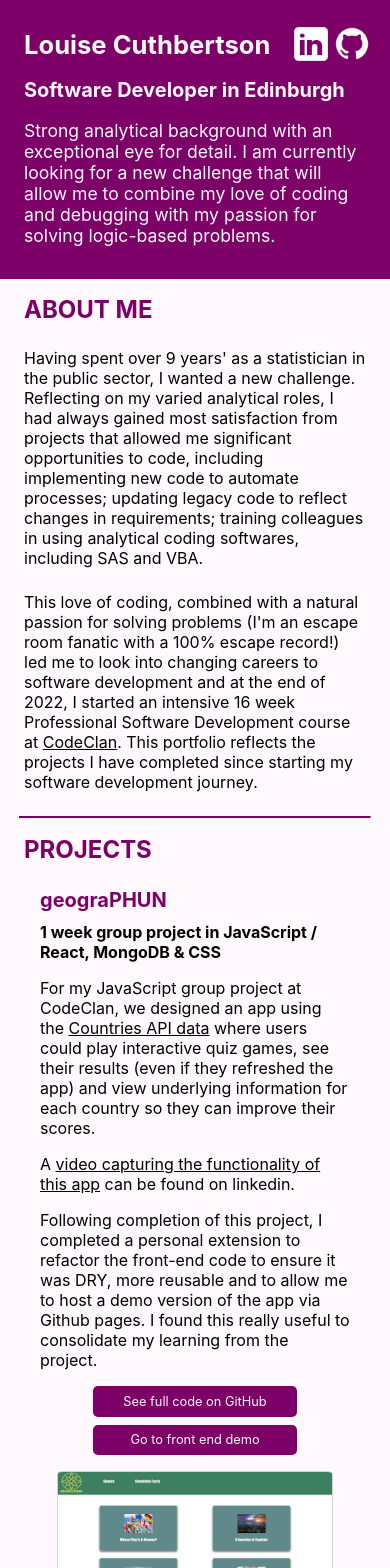
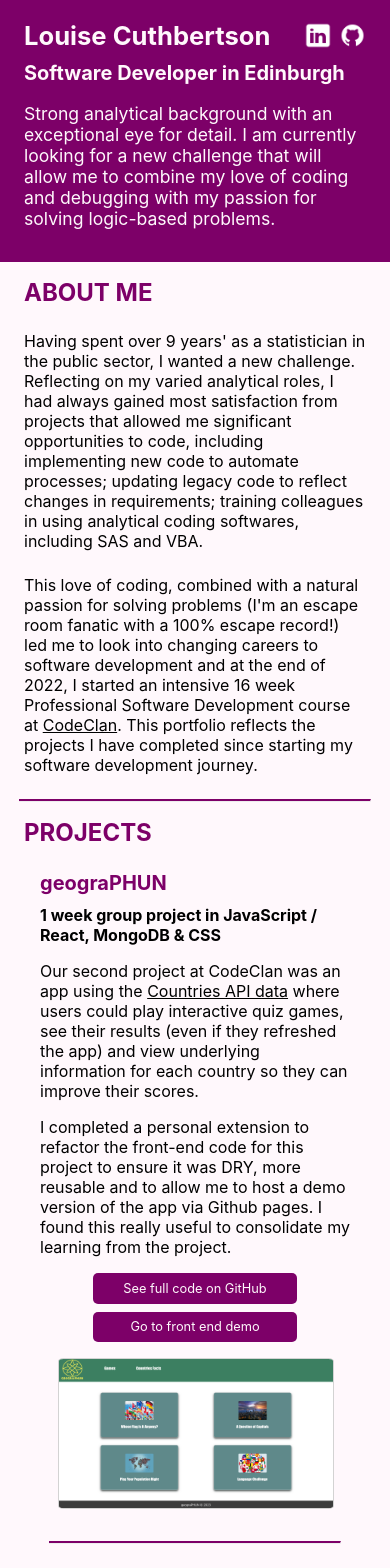
Before and after one commit to louise3112/portfolio_app, a React (Create React App) app: page / in a window 390 px wide. Shown: the top 1568 px of the page. Built offline with nearby package versions, Linux system fonts and the light colour scheme.

Commit message:
improved link buttons and media queries

```diff
--- a/src/components/Header.js
+++ b/src/components/Header.js
@@ -1,5 +1,6 @@
 import linkedinIcon from "../images/linkedinIcon.png"
 import githubIcon from "../images/githubIcon.png"
+// <a target="_blank" href="https://icons8.com/icon/3tC9EQumUAuq/github">GitHub</a> icon by <a target="_blank" href="https://icons8.com">Icons8</a>
 
 import styled from "styled-components"
 
@@ -8,23 +9,18 @@ const HeaderSection = styled.div`
     color: #fff8fc;
     padding: 1.75em 4em 1em 4em;
     display: grid;
-    grid-template-columns: 80% 10% 10%;
+    grid-template-columns: 80% 9% 2% 9%;
     grid-template-areas:
-        "heading linkedin github"
-        "subheading linkedin github"
-        "text text text";
+        "heading linkedin . github"
+        "subheading linkedin . github"
+        "text text text text";
 
-    @media only screen and (max-width: 900px) {
+    @media only screen and (max-width: 1000px) {
         padding: 1.25em 1.5em 1em 1.5em;
-        grid-template-columns: 75% 10% 5% 10%;
-        grid-template-areas:
-            "heading linkedin . github"
-            "subheading linkedin . github"
-            "text text text text";
     }
 
-    @media only screen and (max-width: 635px) {
-        grid-template-columns: 76% 4% 8% 4% 8%;
+    @media only screen and (max-width: 550px) {
+        grid-template-columns: 80% 2% 8% 2% 8%;
         grid-template-areas:
             "heading . linkedin . github"
             "subheading subheading subheading subheading subheading"
@@ -62,18 +58,7 @@ const HeaderLinkedin = styled.a`
 `
 
 const LinkedinImg = styled.img`
-    height: 4em;
-    width: 4em;
-
-    @media only screen and (max-width: 700px) {
-        height: 3em;
-        width: 3em;
-    }
-
-    @media only screen and (max-width: 535px) {
-        height: 2.5em;
-        width: 2.5em;
-    }
+    width: 100%;
 `
 
 const HeaderGithub = styled.a`
@@ -84,18 +69,7 @@ const HeaderGithub = styled.a`
 `
 
 const GithubImg = styled.img`
-    height: 5em;
-    width: 5em;
-
-    @media only screen and (max-width: 700px) {
-        height: 4em;
-        width: 4em;
-    }
-
-    @media only screen and (max-width: 535px) {
-        height: 3em;
-        width: 3em;
-    }
+    width: 100%;
 `
 
 const HeaderText = styled.p`
--- a/src/components/Projects.js
+++ b/src/components/Projects.js
@@ -1,5 +1,5 @@
 import cardGames from '../images/cardGames.png'
-import droidWorkshop from '../images/droidWorkshop.png'
+// import droidWorkshop from '../images/droidWorkshop.png'
 import countriesQuiz from '../images/countriesQuiz.png'
 
 import droidWorkshopVid from '../videos/droidWorkshop.mov'
@@ -33,13 +33,14 @@ const ProjectsList = styled.ul`
 const ProjectBox = styled.li`
     display: grid;
     grid-template-areas: 'info . image .';
-    grid-template-columns: 65% 3% 30% 2%;
+    grid-template-columns: 60% 3% 35% 2%;
     align-items: center;
 
-    @media only screen and (max-width: 1000px) {
-        display: flex;
-        flex-direction: column;
-        align-items: center;
+    @media only screen and (max-width: 900px) {
+        grid-template-areas:
+            'info info info'
+            '. image .';
+        grid-template-columns: 10% 80% 10%;
         row-gap: 1em;
     }
 `
@@ -74,8 +75,11 @@ const TextLinks = styled.a`
 
 const ProjectLinksDiv = styled.div`
     display: flex;
-    /* justify-content: space-evenly; */
     column-gap: 2em;
+
+    @media only screen and (max-width: 900px) {
+        justify-content: center;
+    }
 
     @media only screen and (max-width: 535px) {
         flex-direction: column;
@@ -106,11 +110,6 @@ const ProjectImage = styled.img`
     max-width: 100%;
     border: 1px solid lightgrey;
     border-radius: 2%;
-
-    @media only screen and (max-width: 1000px) {
-        height: auto;
-        width: 80%;
-    }
 `
 
 const ProjectVideo = styled.video`
@@ -119,11 +118,6 @@ const ProjectVideo = styled.video`
     max-width: 100%;
     border: 1px solid lightgrey;
     border-radius: 2%;
-
-    /* @media only screen and (max-width: 1000px) {
-        height: auto;
-        width: 80%;
-    } */
 `
 
 const LineBreak = styled.hr`
@@ -149,11 +143,11 @@ const Projects = () => {
                     <ProjectInfo>
                         <ProjectHeading>geograPHUN</ProjectHeading>
                         <ProjectText><b>1 week group project in JavaScript / React, MongoDB & CSS </b></ProjectText>
-                        <ProjectText>For my JavaScript group project at CodeClan, we designed an app using the <TextLinks href="https://restcountries.com/#api-endpoints-v3-all" target="_blank">Countries API data</TextLinks> where users could play interactive quiz games, see their results (even if they refreshed the app) and view underlying information for each country so they can improve their scores.</ProjectText>
+                        <ProjectText>Our second project at CodeClan was an app using the <TextLinks href="https://restcountries.com/#api-endpoints-v3-all" target="_blank">Countries API data</TextLinks> where users could play interactive quiz games, see their results (even if they refreshed the app) and view underlying information for each country so they can improve their scores.</ProjectText>
 
-                        <ProjectText>A <TextLinks href="https://www.linkedin.com/feed/update/urn:li:activity:7031994797494005762/" target="_blank">video capturing the functionality of this app</TextLinks> can be found on linkedin.</ProjectText>
+                        {/* <ProjectText>A <TextLinks href="https://www.linkedin.com/feed/update/urn:li:activity:7031994797494005762/" target="_blank">video capturing the functionality of this app</TextLinks> can be found on linkedin.</ProjectText> */}
 
-                        <ProjectText>Following completion of this project, I completed a personal extension to refactor the front-end code to ensure it was DRY, more reusable and to allow me to host a demo version of the app via Github pages. I found this really useful to consolidate my learning from the project.</ProjectText>
+                        <ProjectText>I completed a personal extension to refactor the front-end code for this project to ensure it was DRY, more reusable and to allow me to host a demo version of the app via Github pages. I found this really useful to consolidate my learning from the project.</ProjectText>
 
                         <ProjectLinksDiv>
                             <ProjectLink href="https://github.com/louise3112/countries_quiz" target="_blank">See full code on GitHub</ProjectLink>
@@ -195,7 +189,6 @@ const Projects = () => {
                             <ProjectLink href="https://github.com/louise3112/droid_workshop" target="_blank">See full code on GitHub</ProjectLink>
                         </ProjectLinksDiv>
                     </ProjectInfo>
-                    {/* <ProjectImage src={droidWorkshop} alt="Screenshot of Droid Repair Workshop app"/> */}
                     <ProjectVideo src={droidWorkshopVid} controls="controls"/>
                 </ProjectBox>
 
```
Also changed, not shown: src/components/Video.js (deleted), src/images/githubIcon.png, src/images/linkedinIcon.png.
